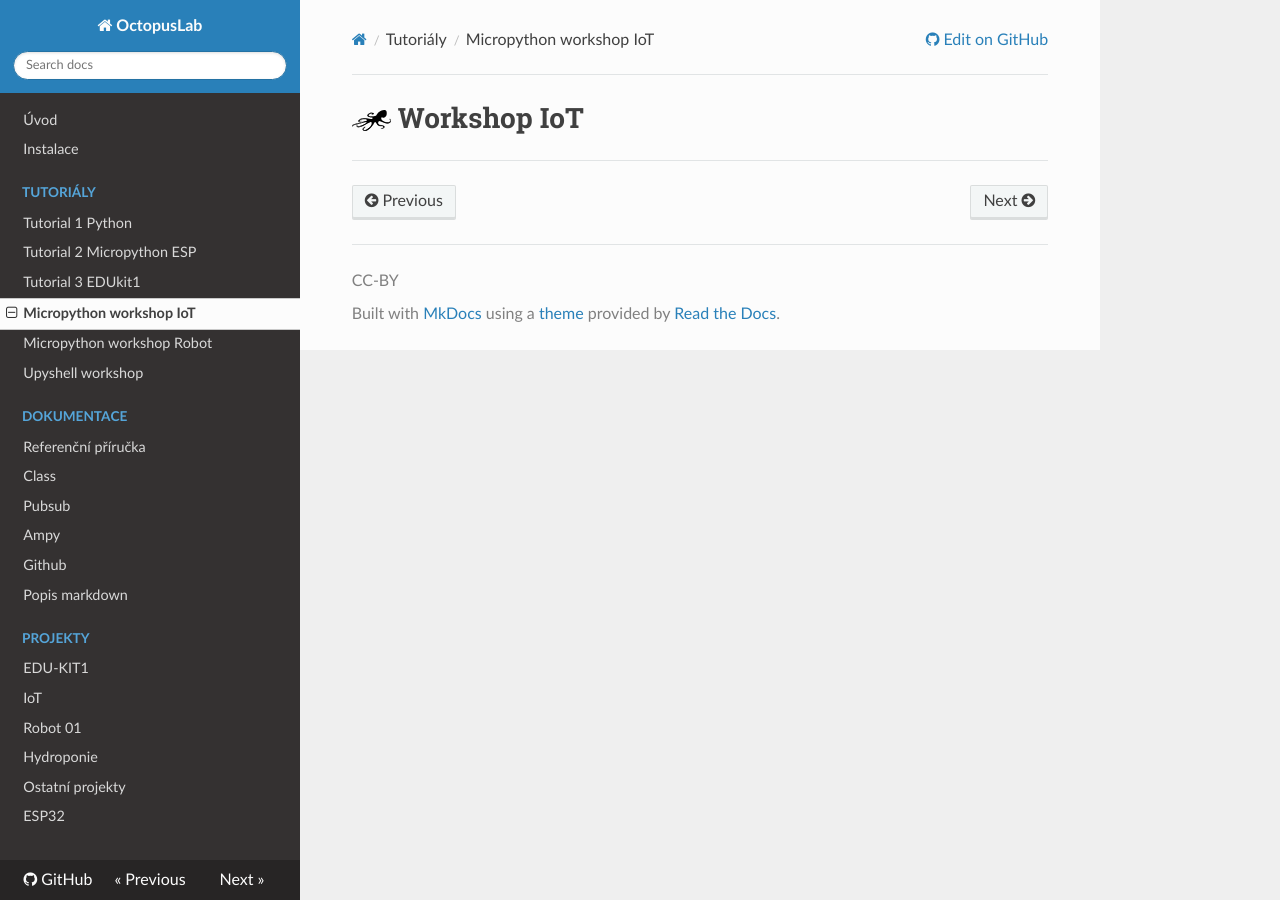
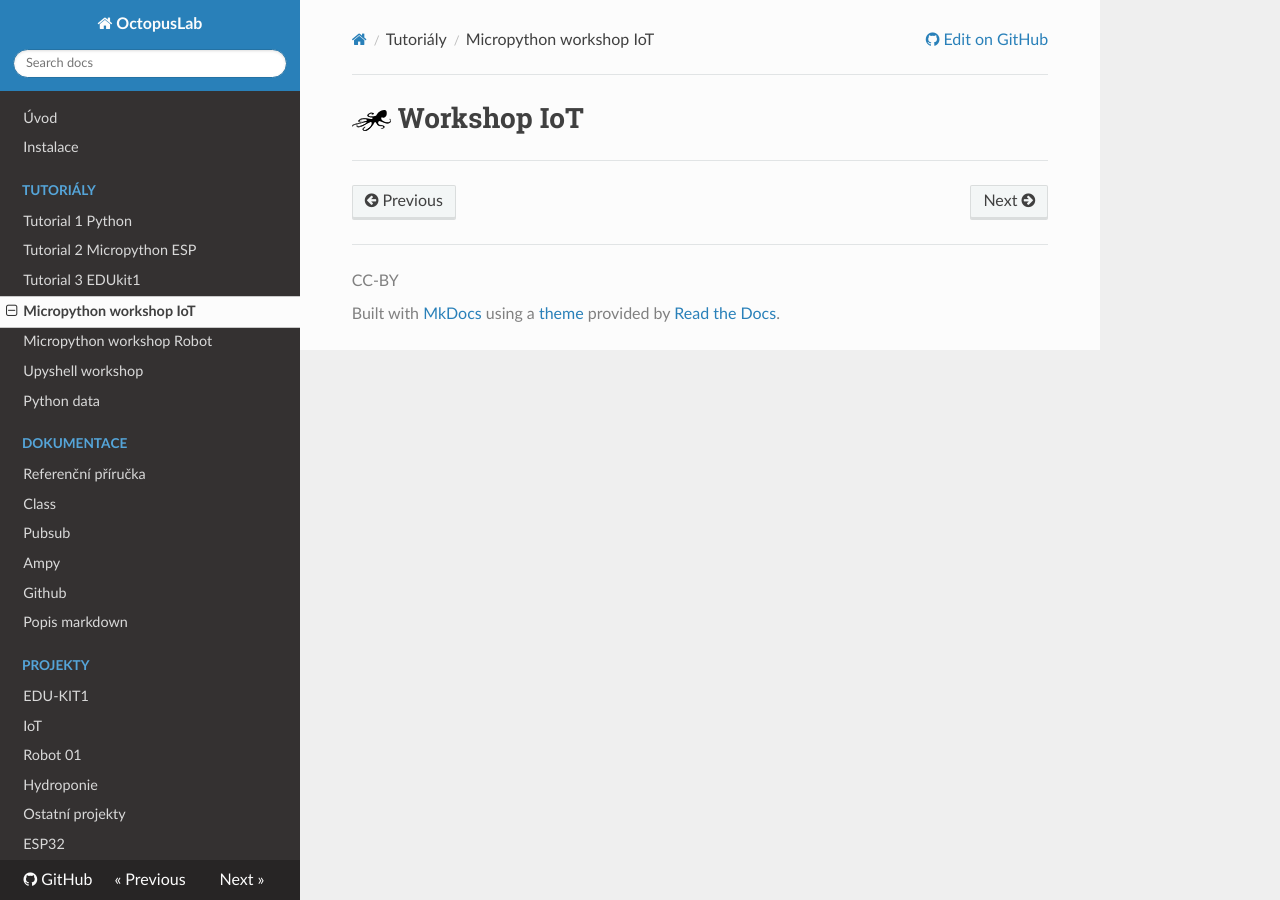
Before and after one commit to octopuslab-cz/docs_octopuslab_cz, an MkDocs documentation site: the page built from docs/ws-iot.md, in a window 1280 px wide. Built offline with MkDocs 1.6.1, drawn with Linux system fonts in a browser that asks for light colours; nearby versions of some CDN libraries.

Commit message:
typo menu

```diff
--- a/mkdocs.yml
+++ b/mkdocs.yml
@@ -18,6 +18,7 @@ nav:
       - 'Micropython workshop IoT': ws-iot.md
       - 'Micropython workshop Robot': ws-robot.md
       - 'Upyshell workshop ': ws-upyshell.md
+      - 'Python data': ws-python-data.md
   - 'Dokumentace':
       - 'Referenční příručka': basicdoc.md
       - 'Class': class.md
```
